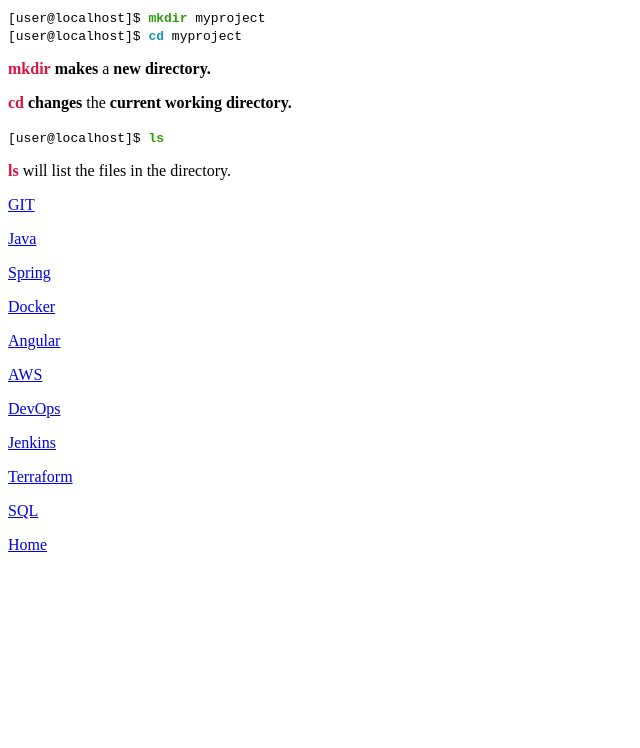
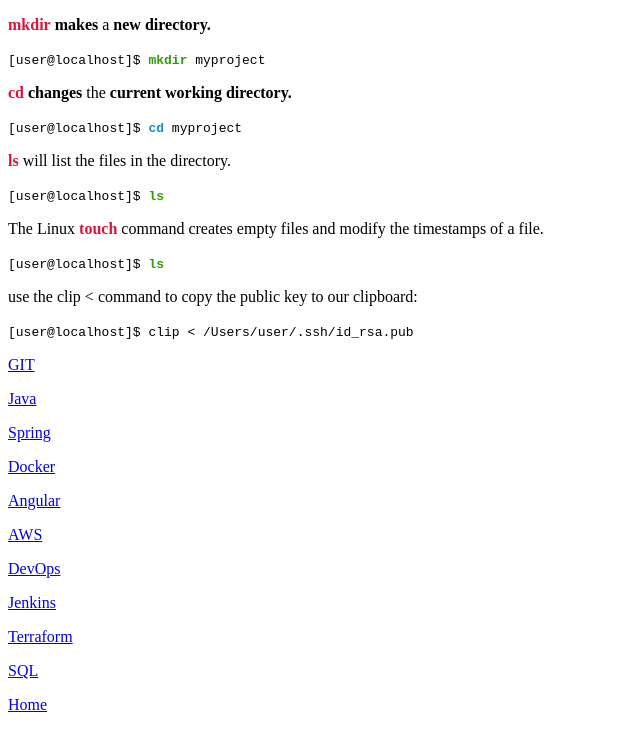
Before and after one commit to Jjimenez87/Jjimenez87.github.io, a plain HTML site: page linux.html in a window 1280 px wide. Shown: the whole page, without its empty margins (0-640 px from the left). Drawn offline with Linux system fonts and the light colour scheme.

Commit message:
Updated linux.html with new commands

```diff
--- a/linux.html
+++ b/linux.html
@@ -4,12 +4,17 @@
 		<title>Linux</title>
 	</head>
 	<body>
+		<p><strong style="color: crimson">mkdir</strong> <strong>makes</strong> a <strong>new directory.</strong></p>
 		<code>[user@localhost]$ <strong style="color: #2f9c0a">mkdir</strong> myproject</code><br>
+		<p><strong style="color: crimson">cd</strong> <strong>changes</strong> the <strong>current working directory.</strong></p>
 		<code>[user@localhost]$ <strong style="color: #1990b8">cd</strong> myproject</code>
-		<p><strong style="color: crimson">mkdir</strong> <strong>makes</strong> a <strong>new directory.</strong></p>
-		<p><strong style="color: crimson">cd</strong> <strong>changes</strong> the <strong>current working directory.</strong></p>
+		<p><strong style="color: crimson">ls</strong> will list the files in the directory.</p>
 		<code>[user@localhost]$ <strong style="color: #2f9c0a">ls</strong></code>
-		<p><strong style="color: crimson">ls</strong> will list the files in the directory.</p>
+		<p>The Linux <strong style="color: crimson">touch</strong> command creates empty files and modify the timestamps of a file.</p>
+		<code>[user@localhost]$ <strong style="color: #2f9c0a">ls</strong></code>
+		<p>use the clip &lt; command to copy the public key to our clipboard:</p>
+		<code>[user@localhost]$ clip < /Users/user/.ssh/id_rsa.pub</code>
+
 		<p><a href="git.html">GIT</a></p>
 		<p><a href="java.html">Java</a></p>
 		<p><a href="spring.html">Spring</a></p>
```
